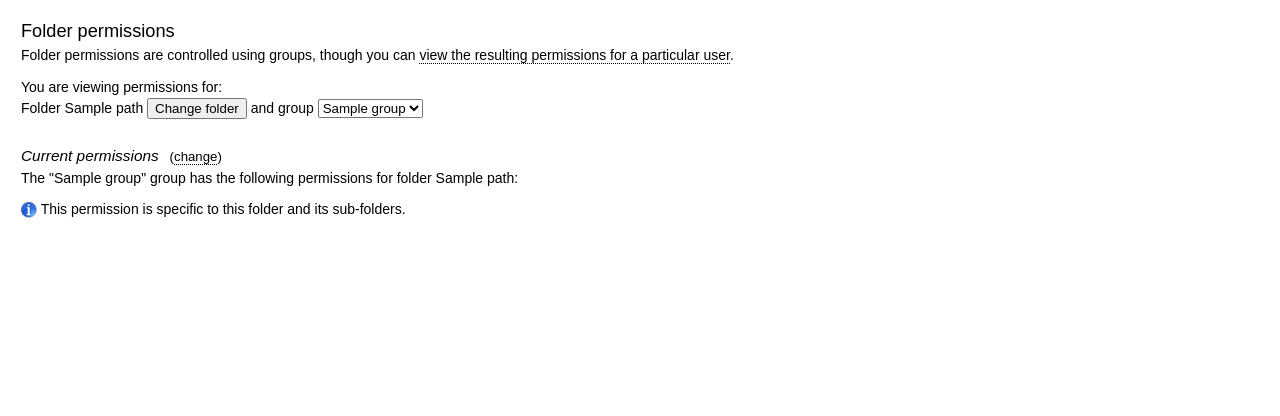
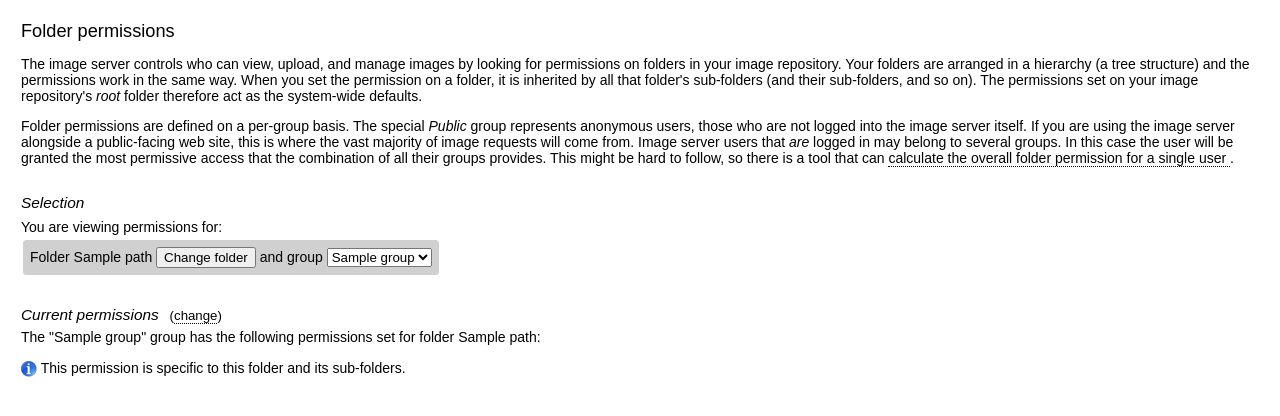
Before and after one commit to quru/qis, a Python web app: template src/imageserver/admin/templates/admin_folder_permissions.html in a window 1280 px wide. Shown: the part 71-487 px from the top of the page. Run offline with Jinja, Linux system fonts and the light colour scheme; the template is opened without the code that fills it: most values are stand-ins (such as "Sample title", 1, 10 or a date in 2020).

Commit message:
UI improvements, add help text to admin functions

```diff
--- a/src/imageserver/admin/static/styles/admin.css
+++ b/src/imageserver/admin/static/styles/admin.css
@@ -75,11 +75,11 @@
 	overflow: hidden;
 }
 
+#folder_permissions .section {
+	margin-top: 2em;
+}
 #folder_permissions #current_info {
 	line-height: 18px;
-}
-#folder_permissions #permissions_current_container {
-	margin-top: 2em;
 }
 #folder_permissions #permissions_edit_container {
 	visibility: hidden;
--- a/src/imageserver/admin/templates/admin_folder_permissions.html
+++ b/src/imageserver/admin/templates/admin_folder_permissions.html
@@ -24,8 +24,9 @@
 	{{ super() }}
 
 	{% if err_msg %}
-		<br/>
-		<div class="error">{{ err_msg|newlines }}</div>
+		<p class="error">
+			{{ err_msg|newlines }}
+		</p>
 	{% else %}
 		{% set old_access = current_permissions.access if current_permissions
 		                                               else FolderPermission.ACCESS_NONE %}
@@ -41,25 +42,48 @@
 		       (current_permissions.folder.id != folder.id or
 		        current_permissions.group.id != group.id) %}
 
-		<div>
-			Folder permissions are controlled using groups, though you can
-			<a id="trace_permissions" href="{{ url_for('admin.trace_permissions', path=folder.path, embed=1) }}">view the resulting permissions for a particular user</a>.
+		<p>
+			The image server controls who can view, upload, and manage images by
+			looking for permissions on folders in your image repository. Your folders are
+			arranged in a hierarchy (a tree structure) and the permissions work in the
+			same way. When you set the permission on a folder, it is inherited by all
+			that folder's sub-folders (and their sub-folders, and so on). The permissions
+			set on your image repository's <em>root</em> folder therefore act as the system-wide
+			defaults.
+		</p>
+		<p>
+			Folder permissions are defined on a per-group basis. The special <em>Public</em> group
+			represents anonymous users, those who are not logged into the image server itself.
+			If you are using the image server alongside a public-facing web site, this is where
+			the vast majority of image requests will come from. Image server users that <em>are</em>
+			logged in may belong to several groups. In this case the user will be granted the
+			most permissive access that the combination of all their groups provides. This might
+			be hard to follow, so there is a tool that can
+			<a id="trace_permissions" href="{{ url_for('admin.trace_permissions', path=folder.path, embed=1) }}">
+				calculate the overall folder permission for a single user
+			</a>.
+		</p>
 
-			<p class="tall">
-				You are viewing permissions for:<br/>
-
-				{{ 'The root folder' if folder_is_root else 'Folder '+folder.path }}
-				<input id="folder_select_button" type="button" value="Change folder" />
-				and group
-				{% include "admin_inc_group_select.html" %}
+		<div class="section">
+			<p>
+				<h3>Selection</h3>
+				<span class="tall">
+					You are viewing permissions for:<br/>
+					<fieldset class="inline_form">
+						{{ 'The root folder' if folder_is_root else 'Folder '+folder.path }}
+						<input id="folder_select_button" type="button" value="Change folder" />
+						and group
+						{% include "admin_inc_group_select.html" %}
+					</fieldset>
+				</span>
 			</p>
 		</div>
 
-		<div id="permissions_current_container">
+		<div id="permissions_current_container" class="section">
 			<p>
 				<h3>Current permissions <span>(<a id="edit_perms" href="#">change</a>)</span></h3>
 				{% if current_permissions %}
-					The "{{ group.name }}" group has the following permissions
+					The "{{ group.name }}" group has the following permissions set
 					{% if folder_is_root %}
 					for the root folder:
 					{% else %}
@@ -111,6 +135,7 @@
 					{% set form_action = url_for('api.admin.folderpermission') if create else
 					                     url_for('api.admin.folderpermission', permission_id=current_permissions.id) %}
 					<form id="editform" _method="{{ form_method }}" action="{{ form_action }}">
+						<fieldset class="inline_form">
 						<input type="hidden" name="folder_id" value="{{ folder.id }}" />
 						<input type="hidden" name="group_id" value="{{ group.id }}" />
 						<select name="access" id="access">
@@ -134,6 +159,7 @@
 							<option value="{{ FolderPermission.ACCESS_DELETE_FOLDER }}" {{ sel|safe }}>Delete sub-folders (full access)</option>
 						</select>
 						&nbsp;<input type="submit" value="&nbsp;Apply&nbsp;" />
+						</fieldset>
 					</form>
 				</div>
 			</p>
@@ -147,9 +173,11 @@
 			<p>
 				<h3>Reset permissions</h3>
 				<div class="tall">
-					Clear the override on this folder so that it reverts to default permissions.<br/>
+					Clear the override on this folder so that it reverts to standard permissions.<br/>
 					<form id="deleteform" _method="delete" action="{{ url_for('api.admin.folderpermission', permission_id=current_permissions.id) }}">
-						<input type="submit" value="&nbsp;Reset&nbsp;" />
+						<fieldset class="inline_form">
+						<input type="submit" value="&nbsp;Reset permissions&nbsp;" />
+						</fieldset>
 					</form>
 				</div>
 			</p>
--- a/src/imageserver/admin/templates/admin_group_edit.html
+++ b/src/imageserver/admin/templates/admin_group_edit.html
@@ -140,7 +140,7 @@
 		{% if not group %}
 			Available after your new group has been created.
 		{% elif group.id == GROUP_ID_PUBLIC %}
-			This is a special group used to set the permissions for public<br>
+			This is a special group that is used to set the permissions for public<br>
 			(anonymous, not logged in) image requests.
 		{% else %}
 			<div>
--- a/src/imageserver/reports/templates/reports_image_stats.html
+++ b/src/imageserver/reports/templates/reports_image_stats.html
@@ -50,7 +50,7 @@
 			{% endif %}
 		</div>
 		<div>
-			<label>show:</label>
+			<label>Show:</label>
 			<select id="data_type" autocomplete="off">
 				{% set sel = 'selected="selected"'|safe %}
 				<option value="1" {{ sel if data_type == '1' }}>total requests</option>
@@ -65,7 +65,7 @@
 			{% include "reports_inc_frequency.html" %}
 		</div>
 		<div>
-			<label>from:</label>
+			<label>From:</label>
 			<input id="from_date" type="text" size="9" maxlength="10" value="{{ time_from|dateformat(False, 'dmy') }}"/>
 			&nbsp;until&nbsp;
 			<input id="to_date" type="text" size="9" maxlength="10" value="{{ time_to|dateformat(False, 'dmy') }}"/>
--- a/src/imageserver/static/js/upload.js
+++ b/src/imageserver/static/js/upload.js
@@ -48,6 +48,7 @@ Upload.init = function () {
 	// These don't work via attachEvent for some reason (in Firefox at least)
 	$('dropzone').ondragover = Upload.onDragOver;
 	$('dropzone').ondragend = Upload.onDragEnd;
+	$('dropzone').ondragleave = Upload.onDragEnd;
 	$('dropzone').ondrop = Upload.onDragDrop;
 	// Without this, some browsers don't re-enable the button on page refresh
 	$('submit').disabled = false;
--- a/src/imageserver/static/styles/base.css
+++ b/src/imageserver/static/styles/base.css
@@ -174,6 +174,12 @@ fieldset div {
 
 .fieldset_merge {
 	margin-top: -1.3em;
+}
+
+.inline_form {
+	background-color: #d0d0d0;
+	border-radius: 0.25em;
+	display: inline-block;
 }
 
 /* Common classes
@@ -386,8 +392,10 @@ a:hover .highlight {
 
 .dropzone {
 	color: gray;
-	border: 4px gray dashed;
-	padding: 2em 5em;
+	border: 4px #a0a0a0 dashed;
+	border-radius: 0.25em;
+	margin: 2px;
+	padding: 1.5em 2px;
 	text-align: center;
 	display: inline-block;
 }
--- a/src/imageserver/static/styles/upload.css
+++ b/src/imageserver/static/styles/upload.css
@@ -22,6 +22,11 @@
 
 	Last Changed:  $Date$ $Rev$ by $Author$
 */
+
+#dropzone,
+.inline_form {
+	width: 23rem;
+}
 
 .collapsible {
 	max-height: 12em;
--- a/src/imageserver/templates/details.html
+++ b/src/imageserver/templates/details.html
@@ -67,10 +67,10 @@
 					{% endif %}
 					<li class="spacer">&nbsp;</li>
 					{% if is_folder_permitted(db_info.folder, FolderPermission.ACCESS_UPLOAD) %}
-					<li><a id="file_reset" href="{{ url_for('details', src=src, reset=1) }}">Reset</a></li>
+					<li><a id="file_reset" href="{{ url_for('details', src=src, reset=1) }}">Reset</a> (clear cache)</li>
 					<li><a id="file_rename" href="#">Rename file</a></li>
 					{% else %}
-					<li {{ disabled_attrs }}>Reset</li>
+					<li {{ disabled_attrs }}>Reset (clear cache)</li>
 					<li {{ disabled_attrs }}>Rename file</li>
 					{% endif %}
 					{% if is_folder_permitted(db_info.folder, FolderPermission.ACCESS_DELETE) %}
--- a/src/imageserver/templates/publish.html
+++ b/src/imageserver/templates/publish.html
@@ -103,7 +103,7 @@
 		</div>
 
 		<div class="column sticky">
-			<h3>Final image preview</h3>
+			<h3>Preview</h3>
 			<div class="preview_container">
 				<div id="preview_mask"><img src="{{ url_for('static', filename='images/icon-wait-invert.gif') }}" /></div>
 				<div id="preview_error" class="error">Cannot show image preview</div>
@@ -112,7 +112,7 @@
 			<div class="clear"></div>
 
 			<h3>Publish</h3>
-			<fieldset class="subtlebg">
+			<fieldset class="inline_form">
 				<div>
 					<label>Publish to file:</label>
 					<button id="publish_download" data-url="">Download final image</button>
@@ -130,7 +130,7 @@
 						<option value="canvas_zoom">Embedded zoomable image</option>
 					</select>
 				</div>
-				<pre><code id="publish_output"></code></pre>
+				<pre><code id="publish_output" class="hljs"></code></pre>
 			</fieldset>
 		</div>
 
```
Also changed, not shown: src/imageserver/admin/templates/admin_group_list.html (+24 -0 lines), src/imageserver/admin/templates/admin_maintenance.html (+26 -14 lines), src/imageserver/admin/templates/admin_template_list.html (+15 -4 lines), src/imageserver/admin/templates/admin_trace_permissions.html (+11 -9 lines), src/imageserver/admin/templates/admin_user_list.html (+8 -0 lines), src/imageserver/reports/templates/reports_system_stats.html (+4 -3 lines), src/imageserver/static/styles/publish.css (+7 -3 lines), src/imageserver/templates/upload.html (+34 -44 lines), doc/changelog.md.
